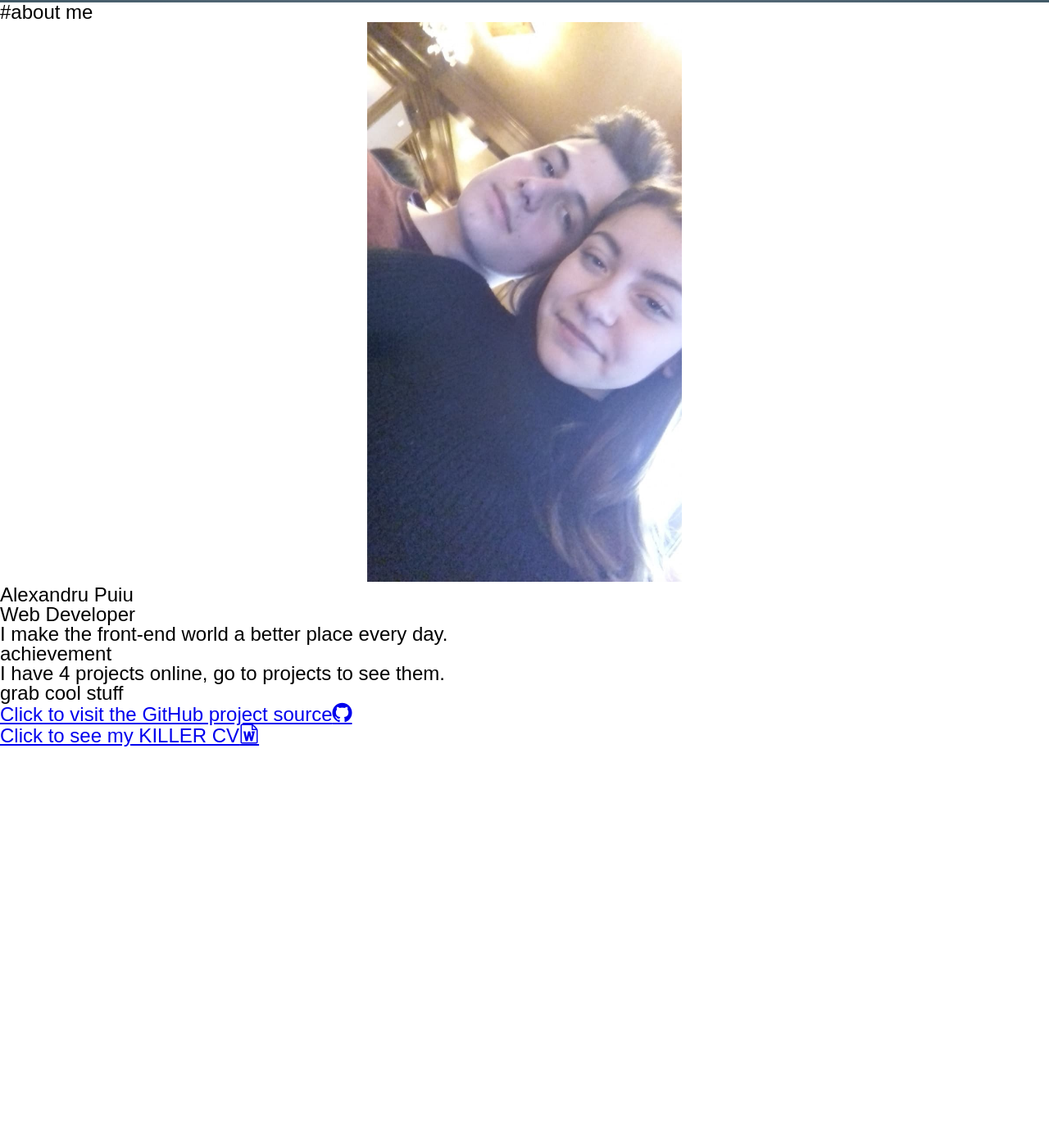
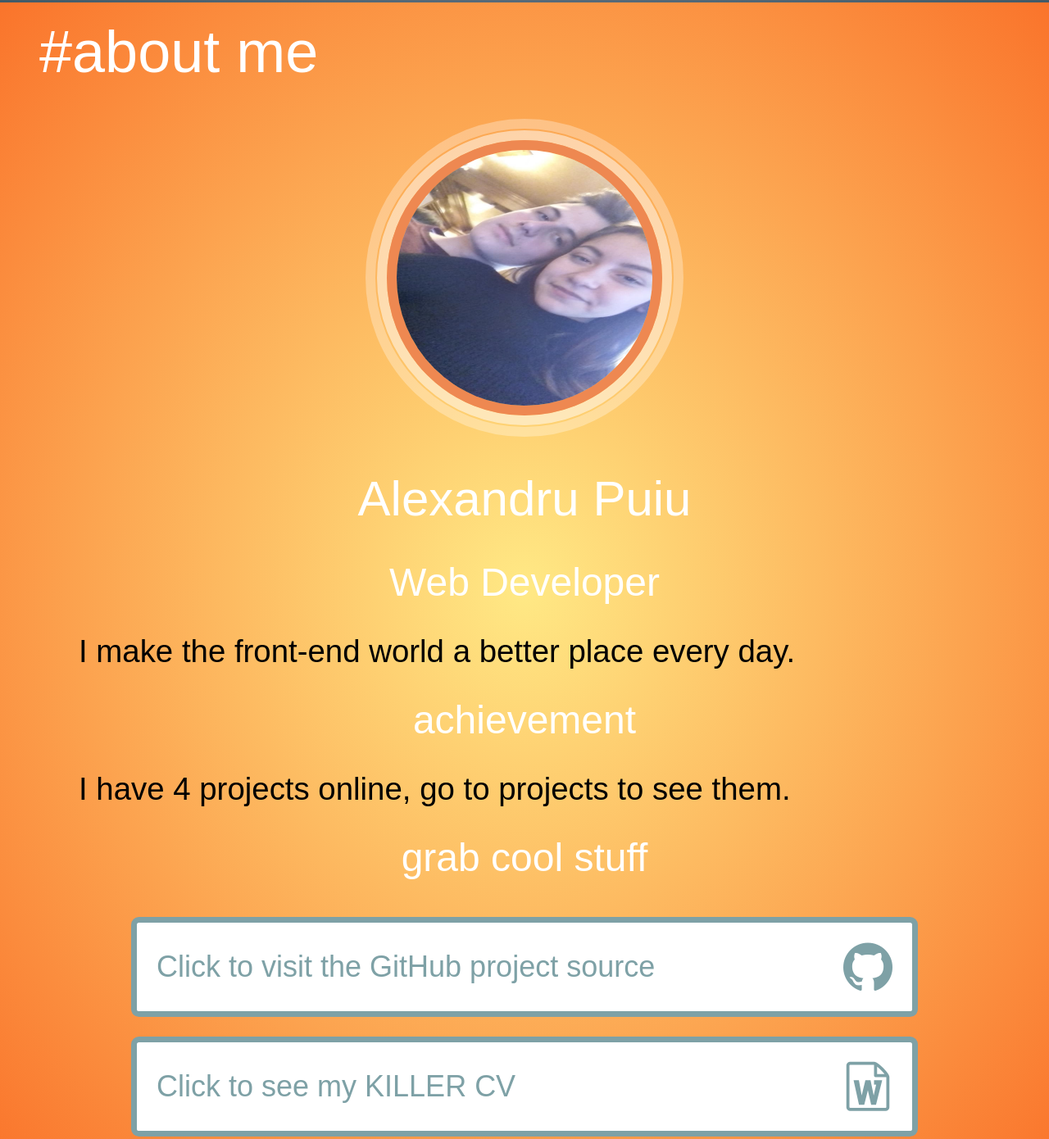
Before and after one commit to a11exandru/my-cv-final, a website: page src/index.pug in a window 1280 px wide. Shown: the part 797-2187 px from the top of the page at 82% size. Before the commit the page ends 1708 px from the top, so only its background shows below. Drawn offline with nearby package versions, Linux system fonts and the light colour scheme; files that its build step writes are made by us from their sources; files whose address does not match are found by name; a web font is replaced by a local one.

Commit message:
Finish styling the about-me section.

```diff
--- a/src/_component/about-me/about-me.pug
+++ b/src/_component/about-me/about-me.pug
@@ -25,18 +25,17 @@
 //- the view comes here
 #about-me
 .about-me
-    .about-me
-        .about-me__header-name=header
-        .about-me__avatar-wrapper
-            img.about-me__avatar(src=image)
-        .about-me__full-name=myFullName
-        .about-me__job=myJobTitle
-        .about-me__slogan=slogan
-        .about-me__title=achievement.title
-        .about-me__content=achievement.content
-        .about-me__title=coolStuff.title
-        .about-me__link-list
-            each button in coolStuff.buttonList
-                a.about-me__button-link(href=button.url)
-                    span=button.text
-                    span(class=`${button.icon}`)
+    .about-me__header=header
+    .about-me__avatar-wrapper
+        img.about-me__avatar(src=image)
+    .about-me__full-name=myFullName
+    .about-me__title=myJobTitle
+    .about-me__slogan=slogan
+    .about-me__title=achievement.title
+    .about-me__content=achievement.content
+    .about-me__title=coolStuff.title
+    .about-me__link-list
+        each button in coolStuff.buttonList
+            a.about-me__button-link(href=button.url, target='blank')
+                span.about-me__link-description=button.text
+                span(class=`${button.icon}`)
--- a/src/_component/about-me/about-me.scss
+++ b/src/_component/about-me/about-me.scss
@@ -1,11 +1,90 @@
+.about-me {
+    background-image: radial-gradient(#FFE985 , #FA742B);
+    padding-bottom: 1rem;
+}
+
+.about-me__header {
+    color: white;
+    margin-bottom: 1rem;
+    padding: 1rem 2rem;
+    font-size: 3rem;
+}
+
 .about-me__avatar-wrapper {
+    border: 0.5rem solid rgba(255, 255, 255, 0.5);
+    width: 15rem;
+    height: 15rem;
+    border-radius: 50%;
+    margin: 1.5rem auto;
+    position: relative;
+
+    &::after {
+        content: '';
+        position: absolute;
+        border: 0.5rem solid rgba(255, 255, 255, 0.3);
+        top: -1.1rem;
+        bottom: -1.1rem;
+        left: -1.1rem;
+        right: -1.1rem;
+        border-radius: 50%;
+    }
+}
+
+.about-me__avatar {
+    width: 14rem;
+    height: 14rem;
+    border: 0.5rem solid rgb(238, 136, 81);
+    border-radius: 50%;
+}
+
+.about-me__full-name {
+    font-size: 2.5rem;
+}
+
+.about-me__title {
+    font-size: 2rem;
+}
+
+.about-me__full-name,
+.about-me__title {
+    color: white;
+    padding: 1rem;
     text-align: center;
 }
 
-.about-me__avatar {
-    width: 30%;
+.about-me__slogan,
+.about-me__content {
+    font-size: 1.6rem;
+    line-height: 1.8rem;
+    margin: 0.6rem 1rem;
+    text-align: justify;
+    text-indent: 3rem;
+}
+
+.about-me__link-list {
+    text-align: center;
+    margin-top: 1rem;
 }
 
 .about-me__button-link {
-    display: block;
+    margin: 0 auto;
+    width: 75%;
+    font-size: 2.5rem;
+    text-decoration: none;
+    border: 0.3rem solid #7ea1a6;
+    border-radius: 0.4rem;
+    margin-bottom: 1rem;
+    padding: 1rem;
+    background-color: white;
+    color: #7ea1a6;
+    display: flex;
+    justify-content: space-between;
+    align-items: center;
+    :visited {
+        color: #7ea1a6;
+    }
 }
+
+.about-me__link-description {
+    font-size: 1.5rem;
+}
```
